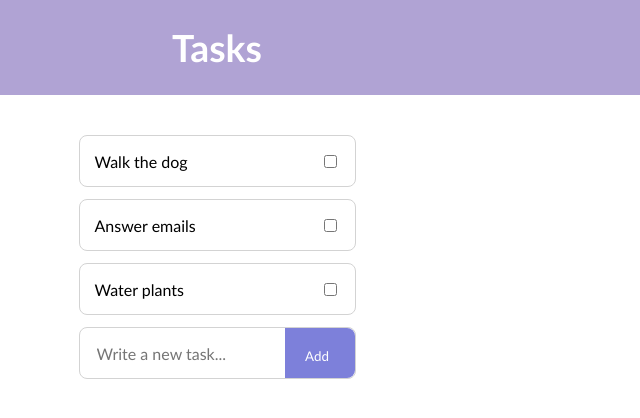
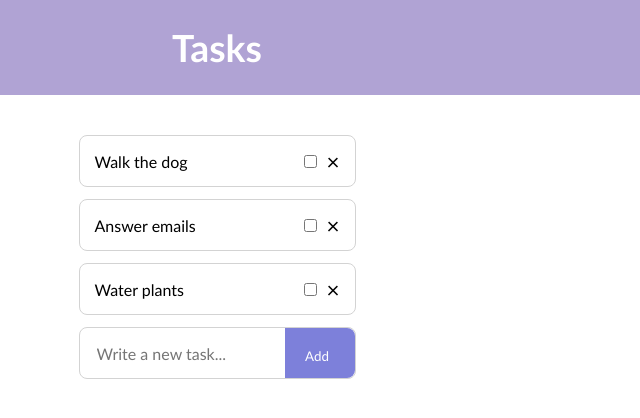
Before and after one commit to johannafryxell/To-Do-List, a website: page index.html in a window 1280 px wide. Shown: the full height of the page, 423-1063 px from the left. Drawn offline with Linux system fonts and the light colour scheme.

Commit message:
added remove functionality

```diff
--- a/js/main.js
+++ b/js/main.js
@@ -32,11 +32,33 @@ function createList(){
         listItem.id = "task" + [i];
         listItem.innerHTML = taskList[i].taskString;
 
+        let toggleBox = document.createElement("div");
+        listItem.appendChild(toggleBox);
+
         //Skapar en checkbox med ett id för platsen listelementet har i arrayen för varje listelement
         let checkbox = document.createElement("input");
         checkbox.type = "checkbox";
-        //checkbox.id = "task" + [i];
-        listItem.appendChild(checkbox);
+        checkbox.className = "checkboxClass";
+        checkbox.id = "checkbox" + [i];
+        toggleBox.appendChild(checkbox);
+
+        // Skapar en stängningsknapp
+        let removeButton = document.createElement("span");
+        let removeButtonContent = document.createTextNode("\u00D7");
+        removeButton.className = "remove";
+        //removeButton.id = "remove" + [i];
+        removeButton.appendChild(removeButtonContent);
+        toggleBox.appendChild(removeButton);
+
+        // Lägger till eventlistener på ta bort ikonerna
+        removeButton.addEventListener("click", ()=>{
+            taskList.splice([i], 1);
+
+            console.log(taskList);
+
+            document.getElementById("task-container").innerHTML= null;
+            createList();
+        })
 
         // Gör att en avklarad task fortsätter vara markerad då en ny läggs till
         if(taskList[i].isDone === true){
@@ -44,7 +66,7 @@ function createList(){
             checkbox.checked = true;
         }
 
-        // Kan lägga till eventlistener på varje knapp för att se om något är klart
+        // Lägger till eventlistener på varje knapp för att se om något är klart
         checkbox.addEventListener("click", ()=>{
             if(taskList[i].isDone === false){
                 listItem.classList.add("marked-text");
@@ -53,7 +75,6 @@ function createList(){
                 listItem.classList.remove("marked-text");
                 taskList[i].isDone = false;
             }
-            console.log(taskList[i]);
         })
         taskContainer.appendChild(listItem);
     }
@@ -75,3 +96,38 @@ function createTask(){
         inputTask.value = "";
     }
 }
+
+// function removeTask(){
+//     removeButton.addEventListener("click", e=>{
+//         let searchString = e.target.parentElement.parentElement.id;
+//         let numberString = searchString.slice(-1);
+//         let number = parseInt(numberString);
+//         console.log(searchString);
+//         console.log(number);
+
+//         taskList.splice = (taskList[number], 1);
+
+//         console.log(taskList);
+//     })
+// }
+
+// function removeTask(){
+
+//         removeButton.addEventListener("click", e=>{
+
+//             let searchString = e.target.parentElement.parentElement.id;
+//             let numberString = searchString.slice(-1);
+//             let number = parseInt(numberString);
+//             console.log(searchString);
+//             console.log(number);
+
+//             taskList.splice(taskList[number], 1);
+
+//             console.log(taskList);
+
+//             document.getElementById("task-container").innerHTML= null;
+//             createList();
+//         })
+
+
+// }
--- a/scss/main.scss
+++ b/scss/main.scss
@@ -29,7 +29,6 @@ main{
         align-items: center;
         height: 80vh;
 
-
         #task-container{
             display: flex;
             flex-direction: column;
@@ -50,11 +49,22 @@ main{
                 padding-left: 15px;
                 padding-right: 15px;
 
+                div{
+                    display: flex;
+                    width: 40px;
+                    justify-content: space-between;
+                    align-items: center;
+
+                    .remove{
+                        font-size: 1.4rem;
+                    }
+                }
+
             }
             .marked-text{
-                text-decoration: line-through;
                 color: lightgray;
             }
+
         }
 
         #new-task{
```
Also changed, not shown: css/main.css, dist/main.min.css.
